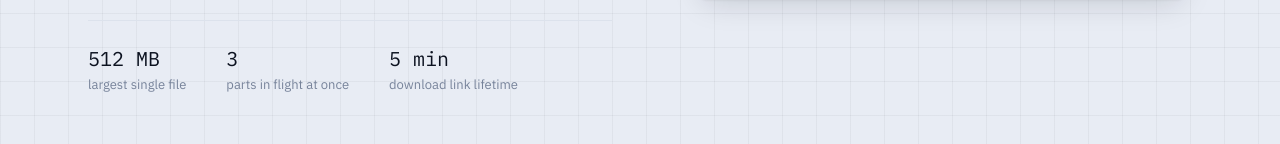
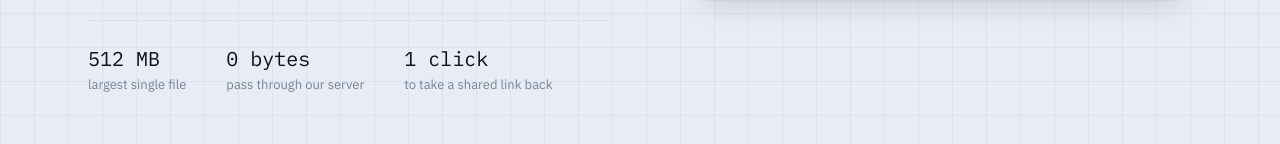
Before and after one commit to shahidmonowarr/vaultly, a Next.js app: page / in a window 1280 px wide. Shown: the part 497-641 px from the top of the page. Built offline with nearby package versions, Linux system fonts and the light colour scheme; no server answers.

Commit message:
make the landing page facts say something a visitor can use

```diff
--- a/src/app/page.tsx
+++ b/src/app/page.tsx
@@ -5,8 +5,8 @@ import { ACCESS_COOKIE, REFRESH_COOKIE } from '@/lib/constants';
 
 const FACTS = [
   ['512 MB', 'largest single file'],
-  ['3', 'parts in flight at once'],
-  ['5 min', 'download link lifetime'],
+  ['0 bytes', 'pass through our server'],
+  ['1 click', 'to take a shared link back'],
 ];
 
 export default async function HomePage() {
```
